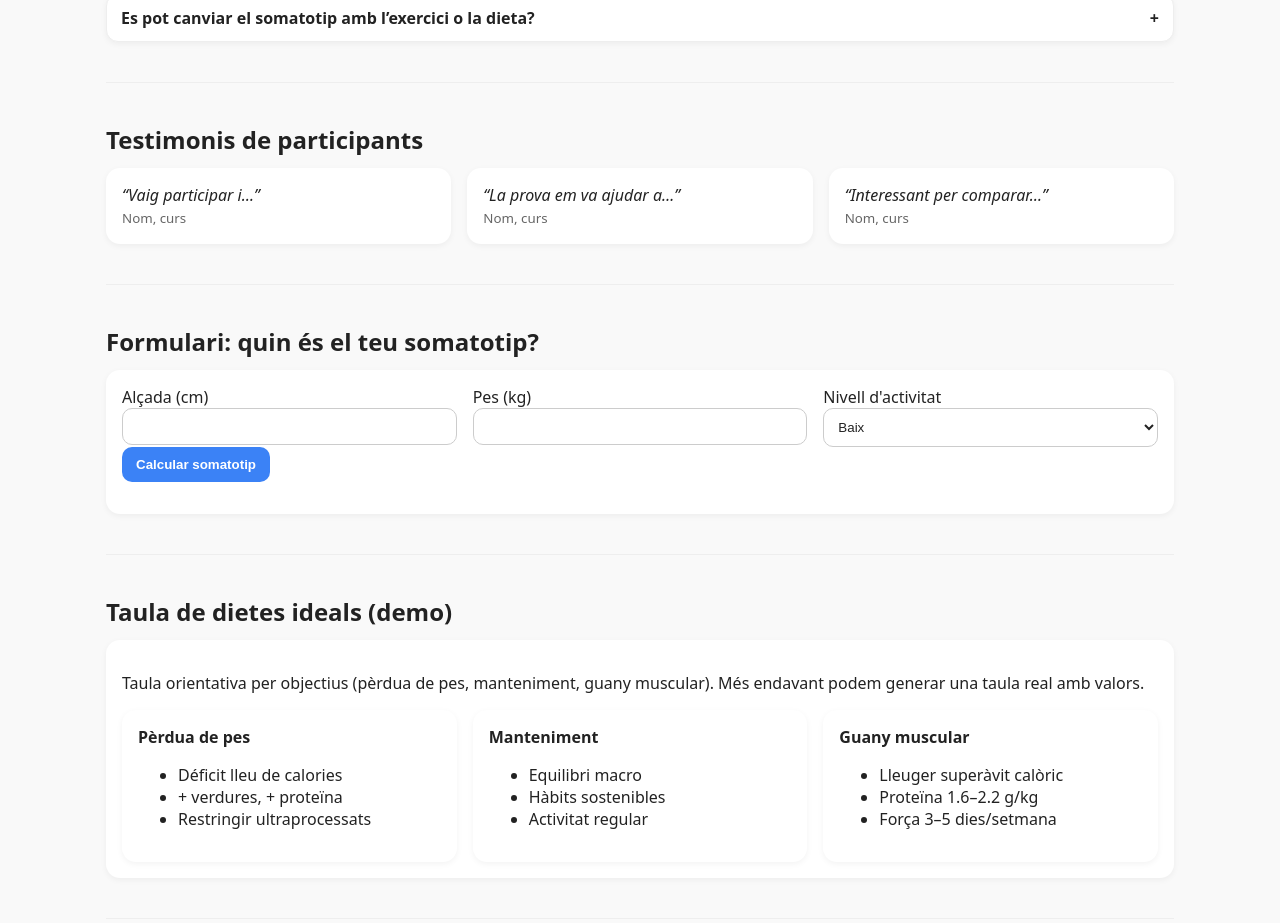
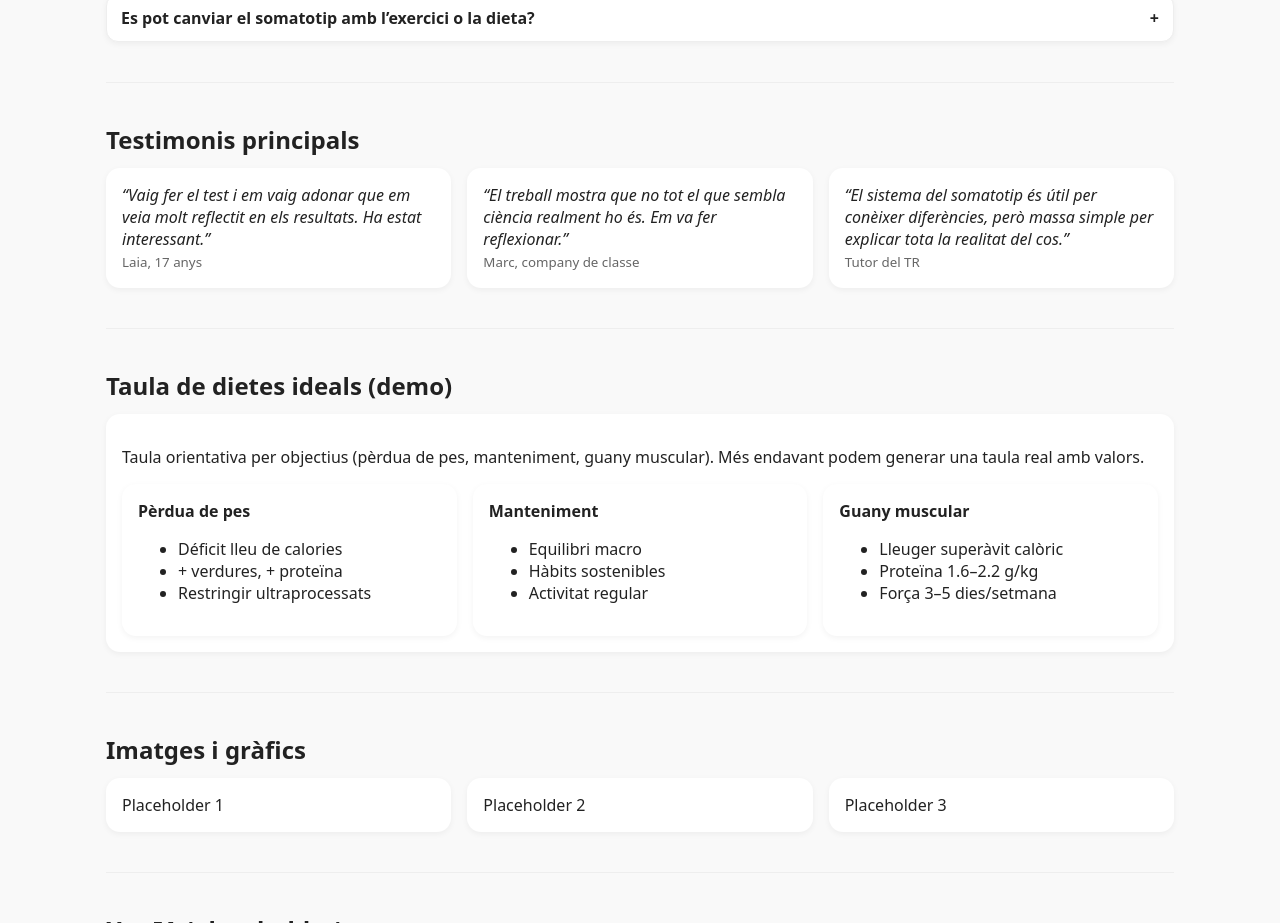
Before and after one commit to JoanCarlos10/somatotips, a plain HTML site: page index.html in a window 1280 px wide. Shown: the part 1340-2263 px from the top of the page. Drawn offline with Linux system fonts and the light colour scheme.

Commit message:
Update index.html

```diff
--- a/index.html
+++ b/index.html
@@ -91,42 +91,23 @@
 
 
     <section id="testimonis">
-      <h2>Testimonis de participants</h2>
-      <div class="grid cols-3">
-        <div class="card"><em>“Vaig participar i…”</em><br><small class="muted">Nom, curs</small></div>
-        <div class="card"><em>“La prova em va ajudar a…”</em><br><small class="muted">Nom, curs</small></div>
-        <div class="card"><em>“Interessant per comparar…”</em><br><small class="muted">Nom, curs</small></div>
-      </div>
-    </section>
+  <h2>Testimonis principals</h2>
+  <div class="grid cols-3">
+    <div class="card">
+      <em>“Vaig fer el test i em vaig adonar que em veia molt reflectit en els resultats. Ha estat interessant.”</em>
+      <br><small class="muted">Laia, 17 anys</small>
+    </div>
+    <div class="card">
+      <em>“El treball mostra que no tot el que sembla ciència realment ho és. Em va fer reflexionar.”</em>
+      <br><small class="muted">Marc, company de classe</small>
+    </div>
+    <div class="card">
+      <em>“El sistema del somatotip és útil per conèixer diferències, però massa simple per explicar tota la realitat del cos.”</em>
+      <br><small class="muted">Tutor del TR</small>
+    </div>
+  </div>
+</section>
 
-    <section id="formulari">
-      <h2>Formulari: quin és el teu somatotip?</h2>
-      <div class="card">
-        <form id="form-somatotip">
-          <div class="grid cols-3">
-            <div>
-              <label>Alçada (cm)</label>
-              <input type="number" name="altura" min="80" max="230" required>
-            </div>
-            <div>
-              <label>Pes (kg)</label>
-              <input type="number" name="pes" min="20" max="250" required>
-            </div>
-            <div>
-              <label>Nivell d'activitat</label>
-              <select name="activitat">
-                <option>Baix</option>
-                <option>Mitjà</option>
-                <option>Alt</option>
-              </select>
-            </div>
-          </div>
-          <button type="submit">Calcular somatotip</button>
-          <p id="resultat" class="muted" style="margin-top:10px"></p>
-          <p id="explicacio-imc" class="muted" style="margin-top:6px; font-size: 0.9em;"></p>
-        </form>
-      </div>
-    </section>
 
     <section id="dietes">
       <h2>Taula de dietes ideals (demo)</h2>
```
